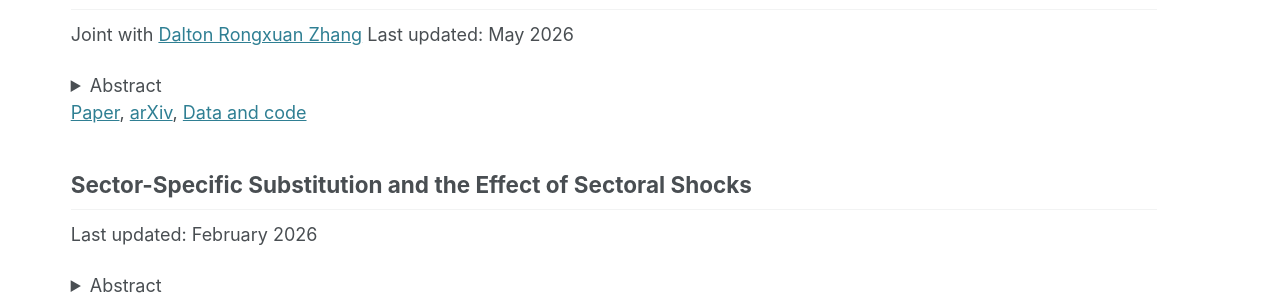
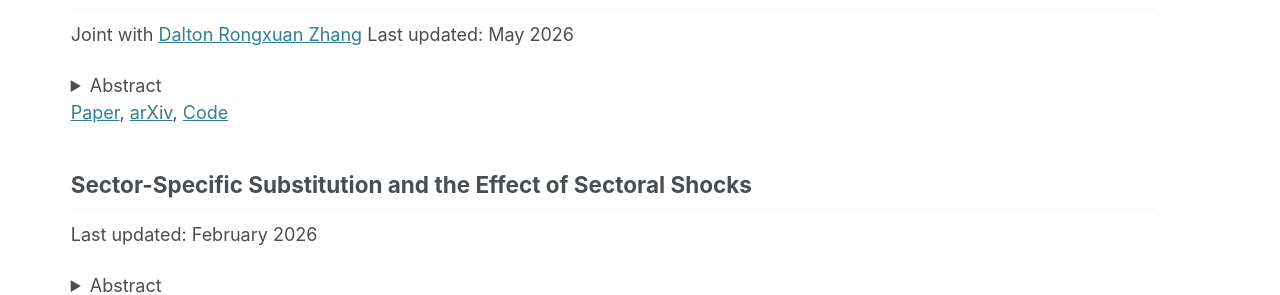
Before and after one commit to jacobgosselin/jacobgosselin.github.io, a Jekyll site: the page built from _pages/research.md, in a window 1280 px wide and 1214 px high. Shown: the part 228-523 px from the top of the window. Built offline with Jekyll 4.4.1, drawn with Linux system fonts in a browser that asks for light colours.

Commit message:
link Code

```diff
--- a/_pages/research.md
+++ b/_pages/research.md
@@ -19,7 +19,7 @@ We document the rise of negative earnings between 1980 and 2019: a secular incre
 
 </details>
 
-[Paper](https://arxiv.org/pdf/2605.02680), [arXiv](https://arxiv.org/abs/2605.02680), [Data and code](https://github.com/jacobgosselin/HeterogeousSectoralProduction)
+[Paper](https://arxiv.org/pdf/2605.02680), [arXiv](https://arxiv.org/abs/2605.02680), [Code](https://github.com/jacobgosselin/DemandShifting/)
 
 ## Sector-Specific Substitution and the Effect of Sectoral Shocks
 Last updated: February 2026
```
